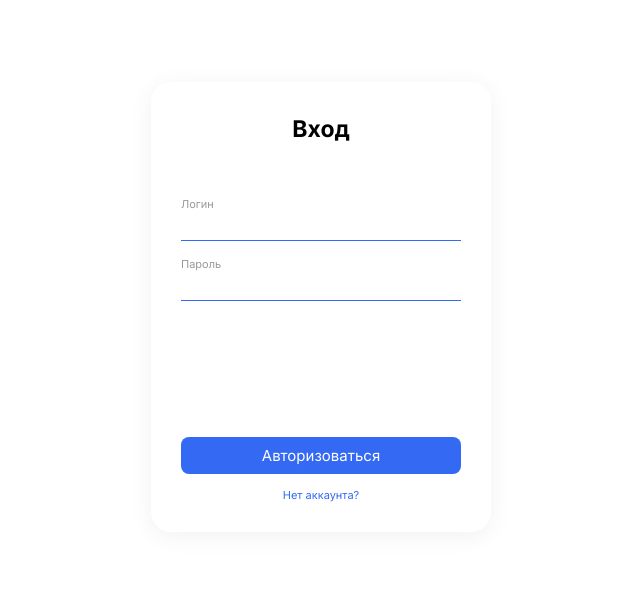
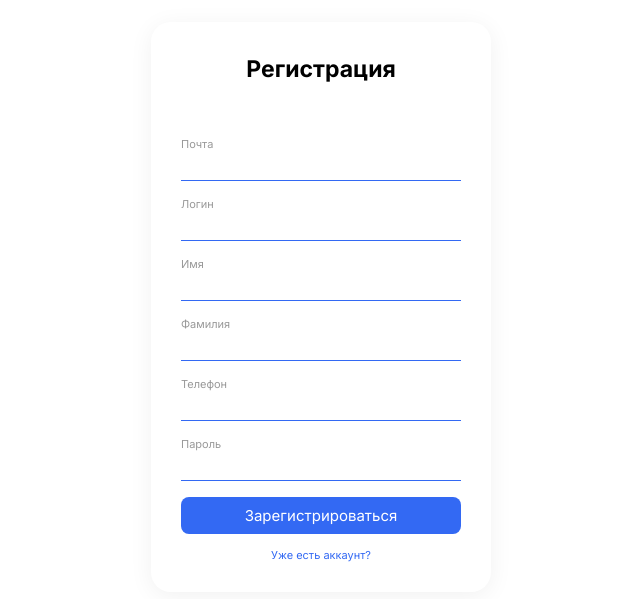
Before and after one commit to perspest-prog/snailww-messenger, a React (Vite) app: page /#/signup in a window 1280 px wide. Shown: the part 101-700 px from the top of the page, without its empty margins (319-959 px from the left). Built offline with nearby package versions, Linux system fonts and the light colour scheme.

Commit message:
Добавление роутов авторизации и регистрации
Co-authored-by: Your Name <you@example.com>

```diff
--- a/package.json
+++ b/package.json
@@ -11,7 +11,8 @@
   },
   "dependencies": {
     "react": "18.3.1",
-    "react-dom": "18.3.1"
+    "react-dom": "18.3.1",
+    "react-router": "7.18.4"
   },
   "devDependencies": {
     "@stylistic/eslint-plugin": "^5.10.0",
--- /dev/null
+++ b/src/App.tsx
@@ -0,0 +1,16 @@
+import { HashRouter, Routes, Route } from 'react-router'
+import SignIn from './routes/SignIn'
+import SignUp from './routes/SignUp'
+
+function App() {
+  return (
+    <HashRouter>
+      <Routes>
+        <Route path="/signin" element={<SignIn />} />
+        <Route path="/signup" element={<SignUp />} />
+      </Routes>
+    </HashRouter>
+  )
+}
+
+export default App
--- a/src/components/Form/Form.module.css
+++ b/src/components/Form/Form.module.css
@@ -4,8 +4,8 @@
   padding: 30px 30px;
   border: none;
   border-radius: 20px;
-  max-width: 340px;
-  height: 450px;
+  max-width: 360px;
+  min-height: 450px;
   box-sizing: border-box;
   box-shadow: 0 4px 24px rgba(0, 0, 0, 0.06);
 }
--- a/src/components/Link/Link.tsx
+++ b/src/components/Link/Link.tsx
@@ -1,3 +1,4 @@
+import { Link as RouterLink } from 'react-router'
 import styles from './Link.module.css'
 
 interface LinkProps {
@@ -7,7 +8,7 @@ interface LinkProps {
 
 const Link = ({ title, href }: LinkProps) => {
   return (
-    <a className={styles.a} href={href}>{title}</a>
+    <RouterLink className={styles.a} to={href}>{title}</RouterLink>
   )
 }
 
--- a/src/index.tsx
+++ b/src/index.tsx
@@ -1,21 +1,10 @@
 import { StrictMode } from 'react'
 import { createRoot } from 'react-dom/client'
-import Form from './components/Form/Form.tsx'
+import App from './App'
 import './index.css'
 
 createRoot(document.getElementById('root')!).render(
   <StrictMode>
-    <div className="wrapper">
-      <Form
-        title="Вход"
-        fields={[
-          { label: 'Логин', name: 'login', type: 'text', required: true, getValidationError: (value) => value ? '' : 'Введите логин' },
-          { label: 'Пароль', name: 'password', type: 'password', required: true, getValidationError: (value) => value ? '' : 'Введите пароль' },
-        ]}
-        button={{ title: 'Авторизоваться', type: 'submit' }}
-        link={{ title: 'Нет аккаунта?', href: '#' }}
-        action={(data) => console.log(data.get('login'), data.get('password'))}
-      />
-    </div>
+    <App />
   </StrictMode>
 )
--- /dev/null
+++ b/src/routes/SignIn.tsx
@@ -0,0 +1,36 @@
+import Form from '../components/Form/Form.tsx'
+
+function SignIn() {
+  return (
+    <div className="wrapper">
+      <Form
+        title="Вход"
+        fields={[
+          { label: 'Логин',
+            name: 'login',
+            type: 'text',
+            required: true,
+            getValidationError: (value) => value ? '' : 'Введите логин' },
+          { label: 'Пароль',
+            name: 'password',
+            type: 'password',
+            required: true,
+            getValidationError: (value) => {
+              if (!value) {
+                return 'Введите пароль'
+              }
+              if (value.length < 8) {
+                return 'Пароль должен содержать не менее 8 символов'
+              }
+              return ''
+            } },
+        ]}
+        button={{ title: 'Авторизоваться', type: 'submit' }}
+        link={{ title: 'Нет аккаунта?', href: '/signup' }}
+        action={(data) => console.log(data.get('login'), data.get('password'))}
+      />
+    </div>
+  )
+}
+
+export default SignIn
--- /dev/null
+++ b/src/routes/SignUp.tsx
@@ -0,0 +1,56 @@
+import Form from '../components/Form/Form.tsx'
+
+function SignUp() {
+  return (
+    <div className="wrapper">
+      <Form
+        title="Регистрация"
+        fields={[
+          { label: 'Почта',
+            name: 'email',
+            type: 'email',
+            required: true,
+            getValidationError: (value) => value ? '' : 'Введите почту' },
+          { label: 'Логин',
+            name: 'login',
+            type: 'text',
+            required: true,
+            getValidationError: (value) => value ? '' : 'Введите логин' },
+          { label: 'Имя',
+            name: 'firstname',
+            type: 'text',
+            required: true,
+            getValidationError: (value) => value ? '' : 'Введите имя' },
+          { label: 'Фамилия',
+            name: 'lastname',
+            type: 'text',
+            required: true,
+            getValidationError: (value) => value ? '' : 'Введите фамилию' },
+          { label: 'Телефон',
+            name: 'phone',
+            type: 'tel',
+            required: true,
+            getValidationError: (value) => value ? '' : 'Введите телефон' },
+          { label: 'Пароль',
+            name: 'password',
+            type: 'password',
+            required: true,
+            getValidationError: (value) => {
+              if (!value) {
+                return 'Введите пароль'
+              }
+              if (value.length < 8) {
+                return 'Пароль должен содержать не менее 8 символов'
+              }
+              return ''
+            } },
+        ]}
+        button={{ title: 'Зарегистрироваться', type: 'submit' }}
+        link={{ title: 'Уже есть аккаунт?', href: '/signin' }}
+        action={(data) => console.log(data)}
+      />
+    </div>
+  )
+}
+
+export default SignUp
```
Also changed, not shown: 2 other files (tests, documents, lock files or other folders).
